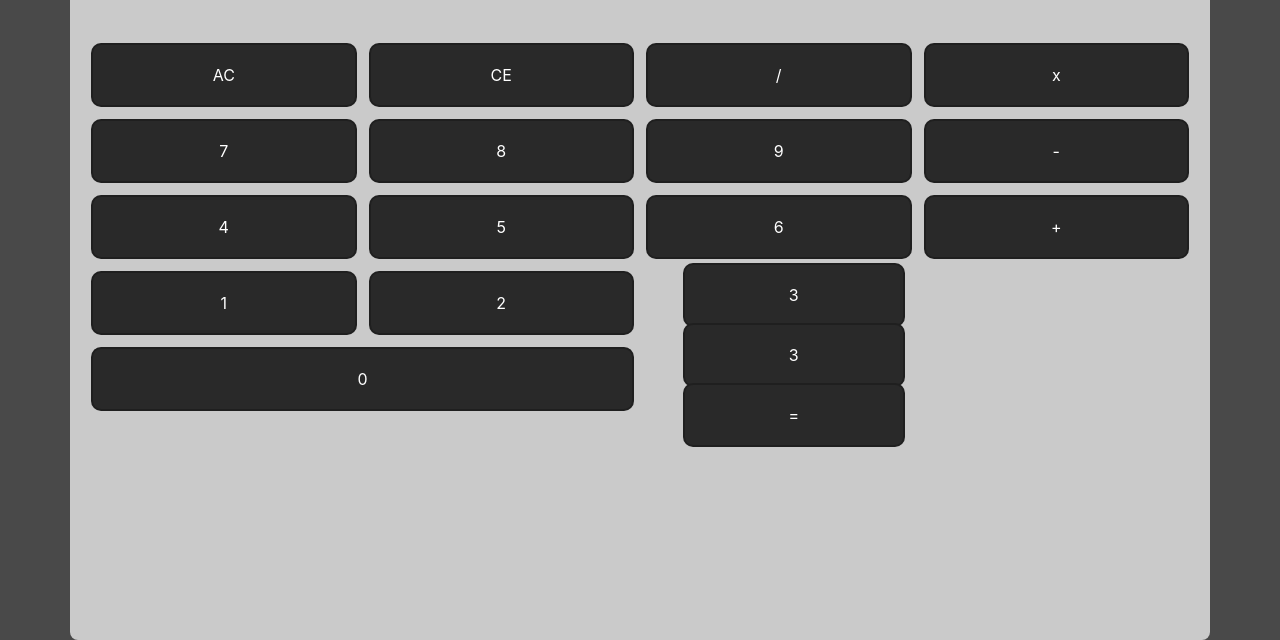
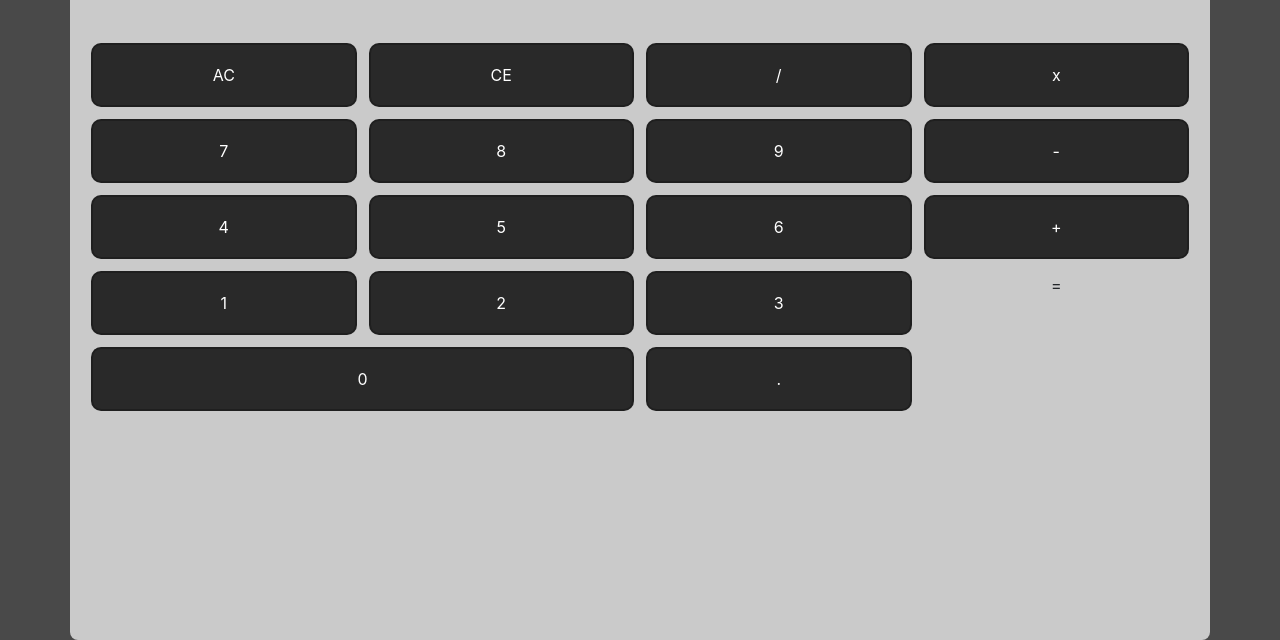
Before and after one commit to MatthewCranford/js-calculator, a plain HTML site: page calc/index.html in a window 1280 px wide. Shown: the part 160-800 px from the top of the page. Drawn offline with nearby package versions, Linux system fonts and the light colour scheme.

Commit message:
Finish button layout

```diff
--- a/calc/index.html
+++ b/calc/index.html
@@ -20,7 +20,7 @@
     </div>
     <div class="container">
       <div class="row">
-        <div class="col-3 padding ">
+        <div class="col-3 padding">
           <div class="button">AC</div>
         </div>
         <div class="col-3 padding">
@@ -77,15 +77,33 @@
           </div>
         </div>
         <div class="col-6">
-          <div class="col-12">
-            <div class="col-6 ">
-                <div class="button">3</div>
-                <div class="button">3</div>
+          <div class="row">
+            <div class="col-6">
+              <div class="row">
+                <div class="col-12 padding">
+                  <div class="button">3</div>
+                </div>
+              </div>
+              <div class="row">
+                <div class="col-12 padding">
+                  <div class="button">.</div>
+                </div>
+              </div>
             </div>
-            <div class="col-6 ">
-                <div class="button">=</div>
+            <div class="col-6">
+              <div class="row">
+                <div class="col-12 padding">
+                  <div class="button-equal">=</div>
+                </div>
+
+              </div>
             </div>
-          </div>
+
+
+
+
+
+
         </div>
 
       </div>
```
